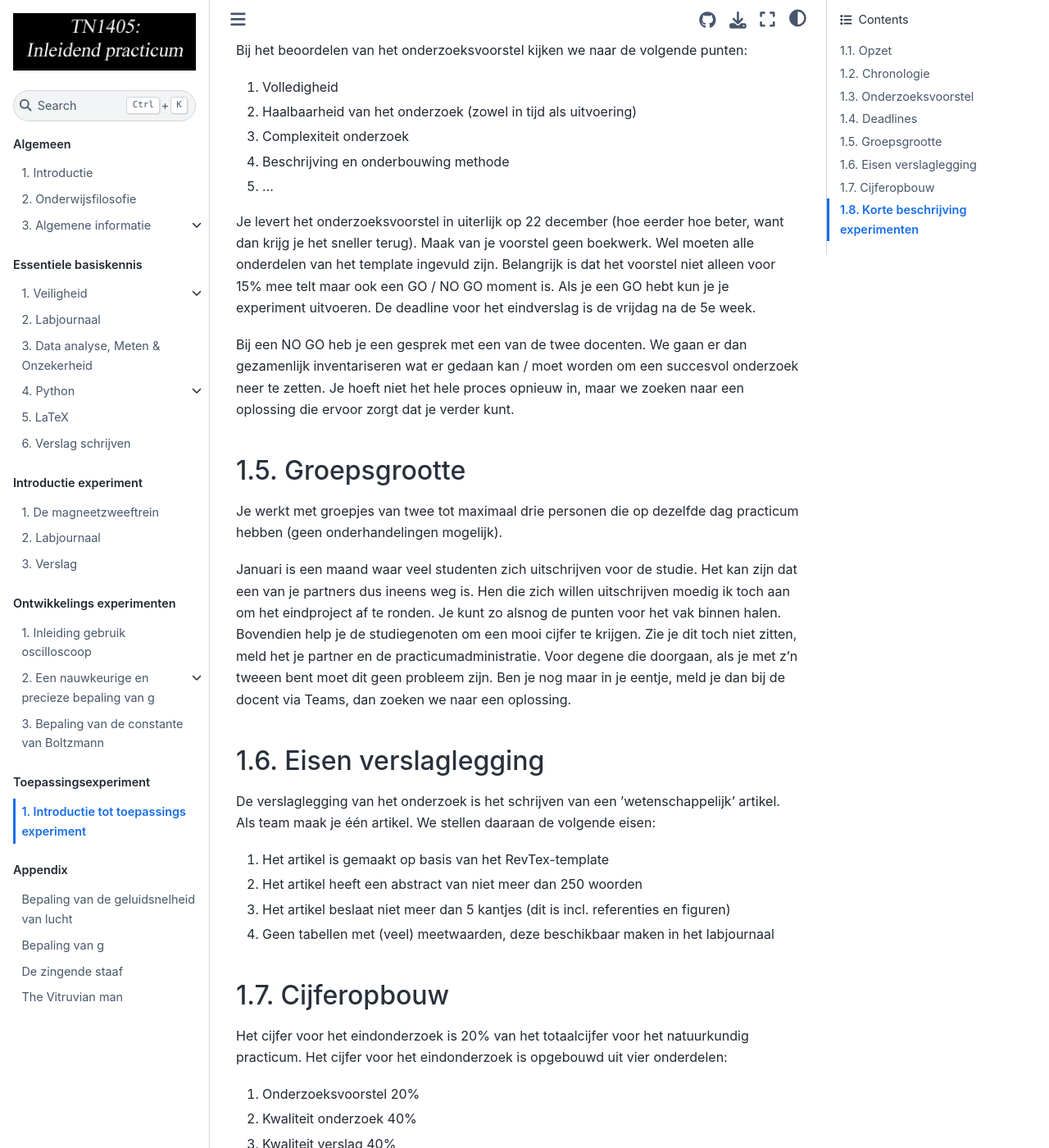
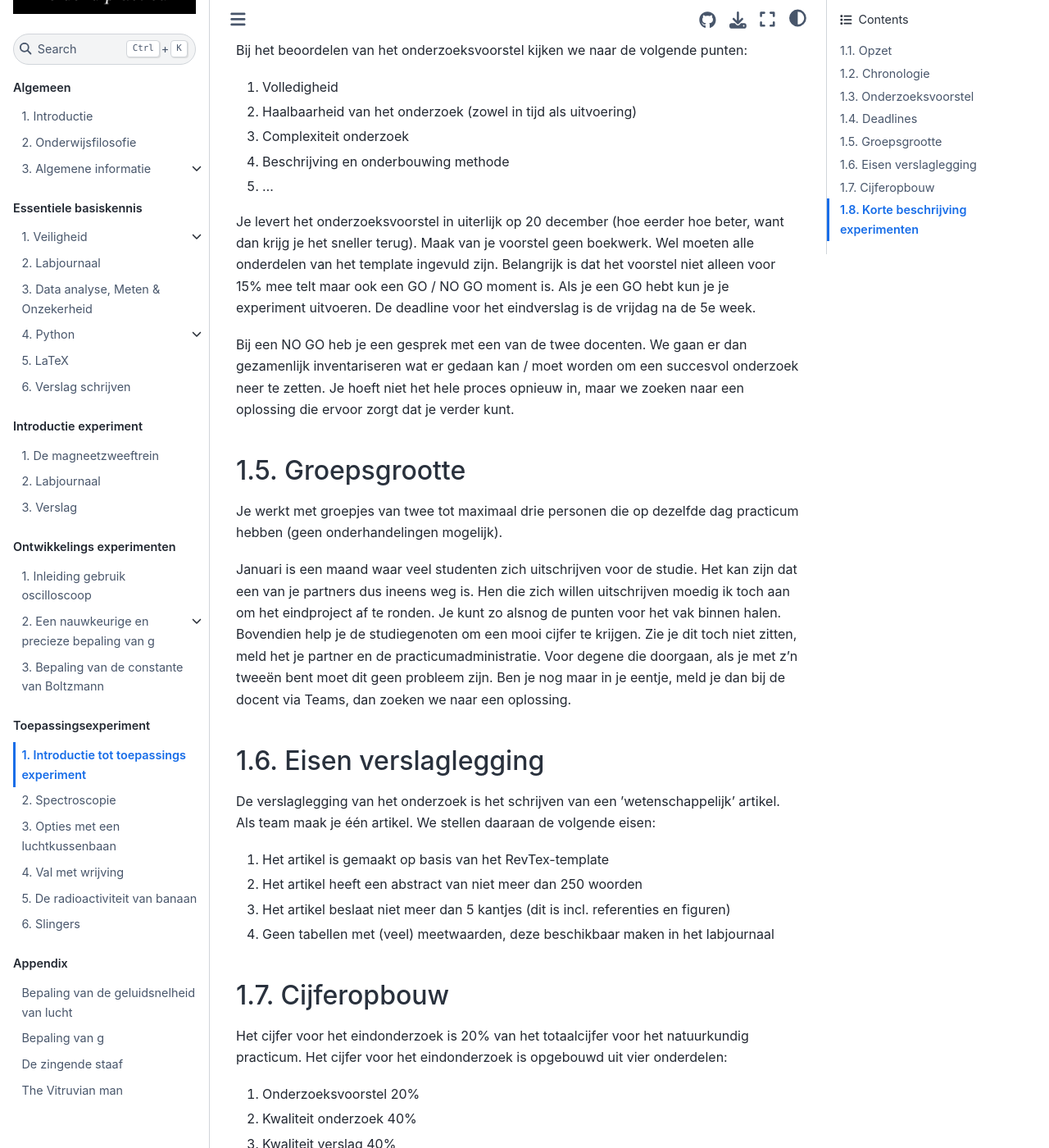
Before and after one commit to Contemporary-Physicslab/NP-new-style, a Jupyter Book: the page built from book/Deel5/Inleiding.md, in a window 1280 px wide and 1400 px high, scrolled down 4319 px. Shown: the whole window at 82% size. Built offline with Jupyter Book 1.0.4 settings and Sphinx 7.4.7 and the Sphinx Book theme 1.1.4, drawn with Linux system fonts in a browser that asks for light colours; pages that are not in the unit, such as notebooks, are missing from menus; comment, search, counter and statistics services are not loaded; some of the changed text lies outside the part shown.

Commit message:
update toc

```diff
--- a/book/Deel5/Inleiding.md
+++ b/book/Deel5/Inleiding.md
@@ -84,14 +84,14 @@ Bij het beoordelen van het onderzoeksvoorstel kijken we naar de volgende punten:
 4. Beschrijving en onderbouwing methode
 5. ...
 
-Je levert het onderzoeksvoorstel in uiterlijk op 22 december (hoe eerder hoe beter, want dan krijg je het sneller terug). Maak van je voorstel geen boekwerk. Wel moeten alle onderdelen van het template ingevuld zijn. Belangrijk is dat het voorstel niet alleen voor 15% mee telt maar ook een GO / NO GO moment is. Als je een GO hebt kun je je experiment uitvoeren. De deadline voor het eindverslag is de vrijdag na de 5e week.
+Je levert het onderzoeksvoorstel in uiterlijk op 20 december (hoe eerder hoe beter, want dan krijg je het sneller terug). Maak van je voorstel geen boekwerk. Wel moeten alle onderdelen van het template ingevuld zijn. Belangrijk is dat het voorstel niet alleen voor 15% mee telt maar ook een GO / NO GO moment is. Als je een GO hebt kun je je experiment uitvoeren. De deadline voor het eindverslag is de vrijdag na de 5e week.
 
 Bij een NO GO heb je een gesprek met een van de twee docenten. We gaan er dan gezamenlijk inventariseren wat er gedaan kan / moet worden om een succesvol onderzoek neer te zetten. Je hoeft niet het hele proces opnieuw in, maar we zoeken naar een oplossing die ervoor zorgt dat je verder kunt.
 
 ## Groepsgrootte
 Je werkt met groepjes van twee tot maximaal drie personen die op dezelfde dag practicum hebben (geen onderhandelingen mogelijk).
 
-Januari is een maand waar veel studenten zich uitschrijven voor de studie. Het kan zijn dat een van je partners dus ineens weg is. Hen die zich willen uitschrijven moedig ik toch aan om het eindproject af te ronden. Je kunt zo alsnog de punten voor het vak binnen halen. Bovendien help je de studiegenoten om een mooi cijfer te krijgen. Zie je dit toch niet zitten, meld het je partner en de practicumadministratie. Voor degene die doorgaan, als je met z’n tweeen bent moet dit geen probleem zijn. Ben je nog maar in je eentje, meld je dan bij de docent via Teams, dan zoeken we naar een oplossing.
+Januari is een maand waar veel studenten zich uitschrijven voor de studie. Het kan zijn dat een van je partners dus ineens weg is. Hen die zich willen uitschrijven moedig ik toch aan om het eindproject af te ronden. Je kunt zo alsnog de punten voor het vak binnen halen. Bovendien help je de studiegenoten om een mooi cijfer te krijgen. Zie je dit toch niet zitten, meld het je partner en de practicumadministratie. Voor degene die doorgaan, als je met z’n tweeën bent moet dit geen probleem zijn. Ben je nog maar in je eentje, meld je dan bij de docent via Teams, dan zoeken we naar een oplossing.
 
 ## Eisen verslaglegging
 De verslaglegging van het onderzoek is het schrijven van een ’wetenschappelijk’ artikel. Als team maak je één artikel. We stellen daaraan de volgende eisen:
@@ -107,35 +107,35 @@ Het cijfer voor het eindonderzoek is 20% van het totaalcijfer voor het natuurkun
 3. Kwaliteit verslag 40%
 
 ## Korte beschrijving experimenten
-[**Spectroscopie:**](https://polslab.tnw.tudelft.nl/dictaat/Deel5/Spectroscopie.html)
+[**Spectroscopie:**](./Spectroscopie.md)
 
 In het practicum heb je de spectraallijnen van een bepaalde stof bepaald. Maar we hebben nog veel meer materialen (Cd, Na, Hg, He, Ne, Xe ...) waar je de spectraallijnen van kunt bepalen. Daarnaast kun je kiezen voor verschillende gratings, of het experiment uitvoeren met een cd-tje of met een prisma. Hoe ziet zichtbaar licht er uit of een LED? Met andere woorden: gebruik de kennis die je hebt opgedaan bij spectroscopie om je eigen onderzoek vorm te geven.
 
-[**Soortelijke warmte van een stof:**](https://polslab.tnw.tudelft.nl/dictaat/Deel5/Cu.html)
+<!-- [**Soortelijke warmte van een stof:**]()
 
 De soortelijke warmte van een stof is een stofeigenschap. Echter de soortelijke warmte van een stof hangt wel af van de temperatuur. Op basis van de soortelijke warmte (als functie van de temperatuur) kun je ook de Einsteintemperatuur bepalen. Om dat te kunnen doen ga je aan de slag met vloeibaar stikstof, waarin je een bekend metaal onderdompelt en vervolgens weer opwarmt. Hoe verschillen die materialen van elkaar, en hoe gedragen die materialen zich als functie van de temperatuur? Dat zijn zomaar een paar vragen waar je antwoord op kunt zoeken.
 
-[**Oppervlaktespanning:**](https://polslab.tnw.tudelft.nl/dictaat/Deel5/Oppspanning.html)
+[**Oppervlaktespanning:**]()
 
-Schaatsrijders op het water hebben we allemaal wel eens gezien. Dankzij de oppervlaktespanning van water zinken ze niet. In dit experiment krijg je een goude ouwe opstelling waarmee je de oppervlaktespanning van water als functie van ... kunt onderzoeken, of je kunt op zoek naar de oppervlaktespanning van verschillende stoffen.
+Schaatsrijders op het water hebben we allemaal wel eens gezien. Dankzij de oppervlaktespanning van water zinken ze niet. In dit experiment krijg je een goude ouwe opstelling waarmee je de oppervlaktespanning van water als functie van ... kunt onderzoeken, of je kunt op zoek naar de oppervlaktespanning van verschillende stoffen. -->
 
-[**Luchtkussenbaan:**](https://polslab.tnw.tudelft.nl/dictaat/Deel5/Airtrack.html)
+[**Luchtkussenbaan:**](./Airtrack.md)
 
 Een luchtkussenbaan zorgt ervoor dat een karretje vrijwel wrijvingsloos horizontaal kan bewegen. Ideaal voor de toestel van Atwood. Maar hoe groot is die wrijving dan nog? Ook biedt deze baan de mogelijkheid om botsingen te bestuderen, of harmonische oscillatoren nader te beschouwen. Genoeg keuze, veel vrijheid.
 
-[**Waterdruppel:**](https://polslab.tnw.tudelft.nl/dictaat/Deel5/Valmetwrijving.html)
+[**Waterdruppel:**](./Valmetwrijving.md)
 
 Regendruppels... je wordt er nat van. Maar, ze bieden ook een prachtige onderzoekscontext. Hoe snel valt een regendruppel? Hangt dat af van de grote van de druppel? Wat is de wrijvingscoëfficiënt van een druppel? Dit experiment biedt een wat zonnigere kijk op regendruppels.
 
-[**Elasticiteitsmodulus:**](https://polslab.tnw.tudelft.nl/dictaat/Deel5/Elasticiteitsmodulus.html)
+<!-- [**Elasticiteitsmodulus:**](https://polslab.tnw.tudelft.nl/dictaat/Deel5/Elasticiteitsmodulus.html)
 
-De elasticiteitsmodulus is een belangrijk stofeigenschap. Een goed begrip van de elasticiteitsmodulus geeft ons de mogelijkheid om sterkere bruggen / gebouwen te bouwen omdat het aangeeft hoe ‘makkelijk’ het is om een materiaal te vervormen. In dit onderzoek kun je de elasticiteitsmodulus van een materiaal op diverse manieren bepalen.
+De elasticiteitsmodulus is een belangrijk stofeigenschap. Een goed begrip van de elasticiteitsmodulus geeft ons de mogelijkheid om sterkere bruggen / gebouwen te bouwen omdat het aangeeft hoe ‘makkelijk’ het is om een materiaal te vervormen. In dit onderzoek kun je de elasticiteitsmodulus van een materiaal op diverse manieren bepalen. -->
 
-[**K-40**](https://polslab.tnw.tudelft.nl/dictaat/Deel5/K40.html)
+[**K-40**](./K40.md)
 
 Radioactiviteit wordt wel eens gemeten in aantal bananen. In bananen zit namelijk een verhoogde concentratie Kalium-40, een radioactief isotoop van Kalium. In dit experiment kun je onderzoek doen naar de activiteit van een banaan, maar ook aan de slag met K-CL, een zout waarin een klein percentage K-40 aanwezig is. Houdt papier de straling tegen? Zo ja, hoeveel?
 
-[**Slingers**](https://polslab.tnw.tudelft.nl/dictaat/Deel5/Slingers.html)
+[**Slingers**](./Slingers.md)
 
 Geef een slinger aan je onderzoek...
 
@@ -144,21 +144,21 @@ Geef een slinger aan je onderzoek...
 
 Bij de bepaling van $g$ heb je een opstelling gebruikt die voor nog veel meer experimenten gebruikt kan worden. Hoe hangt de periode van een slinger af van bijvoorbeeld de beginhoek? Kunnen we $g$ ook bepalen met een pingpongbal? Of wat is de wrijvingscoëfficiënt van een voorwerp door het te laten vallen en de beweging in kaart te brengen? Zo maar wat vragen die beantwoord kunnen worden met deze opstelling.
 
-[**Muziek**](link hier)
+<!-- [**Muziek**](link hier)
 
-Wat gebeurt er met de frequentie van een stemvork als je deze eerst onderdompelt in vloeibaar stikstof en daarna aanslaat? Of, hoe werkt het stemmen van een gitaar eigenlijk? Als je kiest voor dit onderwerp kun je een eigen onderzoek opzetten dat te maken heeft met muziek.
+Wat gebeurt er met de frequentie van een stemvork als je deze eerst onderdompelt in vloeibaar stikstof en daarna aanslaat? Of, hoe werkt het stemmen van een gitaar eigenlijk? Als je kiest voor dit onderwerp kun je een eigen onderzoek opzetten dat te maken heeft met muziek. -->
 
-[**Microscopie**](https://polslab.tnw.tudelft.nl/dictaat/Deel5/Microscopie.html)
+<!-- [**Microscopie**](https://polslab.tnw.tudelft.nl/dictaat/Deel5/Microscopie.html)
 
-Toen in de jaren ’60 natuurkundigen aan biologen vroegen wanneer ze nou eindelijk grote stappen in hun kennis zouden zetten was het antwoord: Wanneer jullie natuurkundigen ons de instrumenten geven. De natuurkundigen gingen aan de slag en maakten vele mooie apparaten. Maar de basis bleef de microscoop (met als grondlegger van Leeuwenhoek, ook een natuurkundige). In dit onderzoek ga je dieper in op de werking van de microscopie of gebruik je de microscoop om mooie natuurkunde te bestuderen (denk bijvoorbeeld aan Brownian motion).
+Toen in de jaren ’60 natuurkundigen aan biologen vroegen wanneer ze nou eindelijk grote stappen in hun kennis zouden zetten was het antwoord: Wanneer jullie natuurkundigen ons de instrumenten geven. De natuurkundigen gingen aan de slag en maakten vele mooie apparaten. Maar de basis bleef de microscoop (met als grondlegger van Leeuwenhoek, ook een natuurkundige). In dit onderzoek ga je dieper in op de werking van de microscopie of gebruik je de microscoop om mooie natuurkunde te bestuderen (denk bijvoorbeeld aan Brownian motion). -->
 
-[**Viscositeit**](https://polslab.tnw.tudelft.nl/dictaat/Deel5/Stromingsleer.html)
+<!-- [**Viscositeit**](https://polslab.tnw.tudelft.nl/dictaat/Deel5/Stromingsleer.html)
 
 Wil je een lekkere pannenkoek met stroop, dan moet je even geduld hebben... Die stroop gaat maar
 langzaam uit de fles. Waarom? Stroop is een beetje stroperig. De fysische term hiervoor is
 viscositeit. In dit onderzoek duik je dieper de stromingsleer in en kun je onderzoek doen naar het gedrag van verschillende vloeistoffen of gedrag van vloeistof om een voorwerp
 
 [**RLC circuits**](https://polslab.tnw.tudelft.nl/dictaat/Deel5/Elektromagnetisme.html)
-In het practicum heb je al metingen gedaan aan een RC-circuit. Dat kun je uitbreiden door bijvoorbeeld een tweede RC-circuit te koppelen waardoor je een betere filter of een bijvoorbeeld een band-pass filter krijgt. Een andere optie is het circuit aanpassen of uitbreiden met een spoel. Daarmee kun je bijvoorbeeld een AM-radio bouwen.
+In het practicum heb je al metingen gedaan aan een RC-circuit. Dat kun je uitbreiden door bijvoorbeeld een tweede RC-circuit te koppelen waardoor je een betere filter of een bijvoorbeeld een band-pass filter krijgt. Een andere optie is het circuit aanpassen of uitbreiden met een spoel. Daarmee kun je bijvoorbeeld een AM-radio bouwen.  -->
 
 %[**Trekken aan een katrol**](https://polslab.tnw.tudelft.nl/dictaat/Deel5/PullingaSpool.html)
--- a/book/_toc.yml
+++ b/book/_toc.yml
@@ -65,6 +65,12 @@ parts:
     numbered: true
     chapters:
     - file: Deel5/Inleiding
+    - file: Deel5/Spectroscopie
+    - file: Deel5/Airtrack
+    - file: Deel5/Valmetwrijving
+    - file: Deel5/K40
+    - file: Deel5/Slingers
+
   #   - file: Deel5/TEverslag
 
   - caption: Appendix
```
